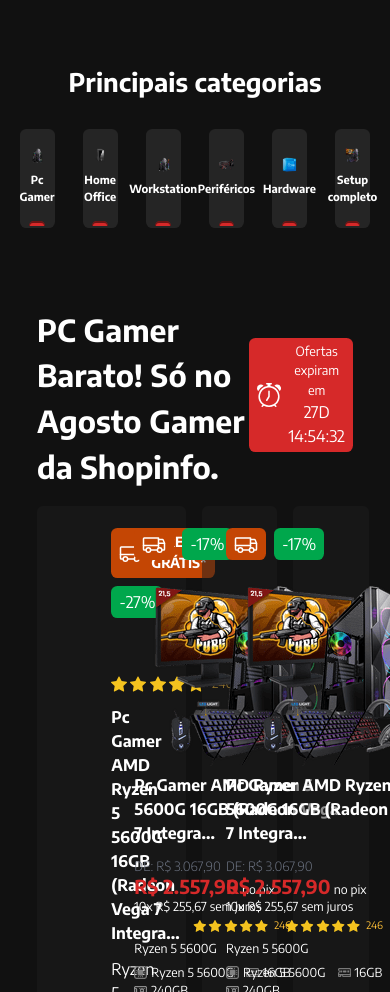
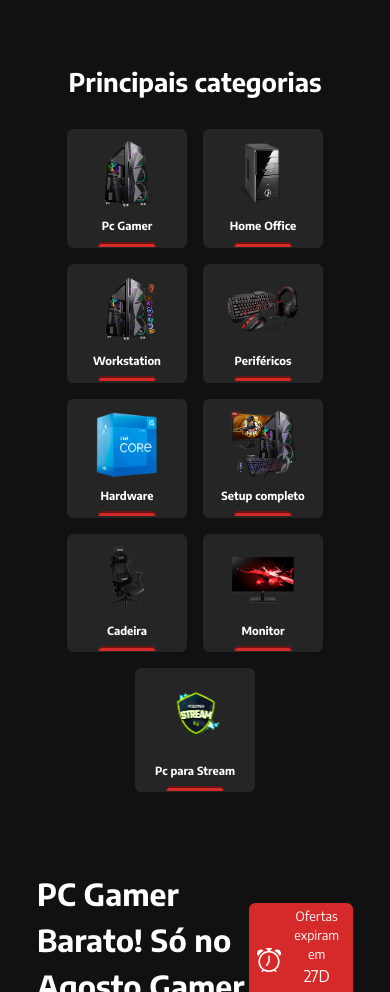
Before and after one commit to CodeMaster1025/Shopinfo-NextJS-Typescript-Tailwind-CSS-, a Next.js app: page / in a window 390 px wide. Shown: the part 1160-2152 px from the top of the page. Built offline with nearby package versions, Linux system fonts and the light colour scheme.

Commit message:
Responsive Categories

```diff
--- a/src/components/_ui/Categories/Categories.tsx
+++ b/src/components/_ui/Categories/Categories.tsx
@@ -14,11 +14,11 @@
   categories
 }: CategoriesProps) => {
   return (
-    <ul className="flex justify-between gap-7">
+    <ul className="flex justify-center flex-wrap xl:justify-between gap-7 max-[500px]:gap-4">
       {
         categories.map((item, i) => {
           return (
-            <li key={i} className="category-block effect-hover rounded-[.4rem] bg-[#dadada19] flex justify-center flex-col items-center gap-2 w-[10%] p-2 pb-3">
+            <li key={i} className="category-block effect-hover rounded-[.4rem] bg-[#dadada19] flex justify-center flex-col items-center gap-2 w-[120px] p-2 pb-3">
               <Image
                 src={item.url}
                 alt='item'
--- a/src/components/_ui/Header/Header.tsx
+++ b/src/components/_ui/Header/Header.tsx
@@ -1,6 +1,6 @@
 'use client'
 
-import React, { useState } from 'react'
+import React, { useEffect, useState } from 'react'
 import { Heart, List, MagnifyingGlass, Truck } from 'phosphor-react'
 import { Section } from '..'
 import Link from 'next/link'
```
